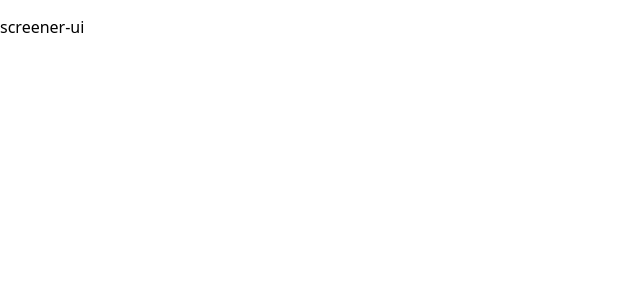
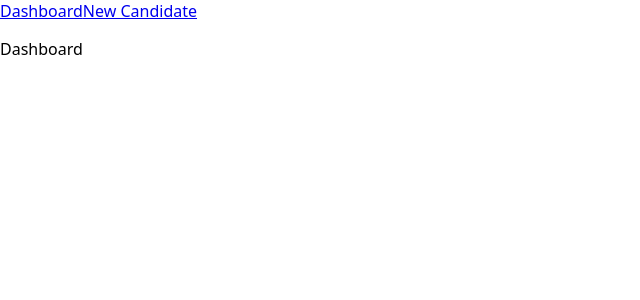
Before and after one commit to Wajkie/screw-u-ats, a React (Vite) app in the folder screener-ui/: page / in a window 1280 px wide. Shown: the top 300 px of the page, without its empty margins (0-640 px from the left). Built offline with nearby package versions, Linux system fonts and the light colour scheme.

Commit message:
feat(screener-ui): frontend scaffold — React Router + TanStack Query (#29)

```diff
--- a/screener-ui/package.json
+++ b/screener-ui/package.json
@@ -10,8 +10,10 @@
     "preview": "vite preview"
   },
   "dependencies": {
+    "@tanstack/react-query": "^5.100.14",
     "react": "^19.2.6",
-    "react-dom": "^19.2.6"
+    "react-dom": "^19.2.6",
+    "react-router-dom": "^7.16.0"
   },
   "devDependencies": {
     "@eslint/js": "^10.0.1",
--- a/screener-ui/src/App.tsx
+++ /dev/null
@@ -1,3 +0,0 @@
-export default function App() {
-  return <p>screener-ui</p>;
-}
--- /dev/null
+++ b/screener-ui/src/components/Layout.tsx
@@ -0,0 +1,15 @@
+import { NavLink, Outlet } from 'react-router-dom';
+
+export default function Layout() {
+  return (
+    <>
+      <nav>
+        <NavLink to="/">Dashboard</NavLink>
+        <NavLink to="/candidates/new">New Candidate</NavLink>
+      </nav>
+      <main>
+        <Outlet />
+      </main>
+    </>
+  );
+}
--- a/screener-ui/src/main.tsx
+++ b/screener-ui/src/main.tsx
@@ -1,10 +1,16 @@
 import { StrictMode } from 'react';
 import { createRoot } from 'react-dom/client';
+import { RouterProvider } from 'react-router-dom';
+import { QueryClient, QueryClientProvider } from '@tanstack/react-query';
+import { router } from './router';
 import './index.css';
-import App from './App.tsx';
+
+const queryClient = new QueryClient();
 
 createRoot(document.getElementById('root')!).render(
   <StrictMode>
-    <App />
+    <QueryClientProvider client={queryClient}>
+      <RouterProvider router={router} />
+    </QueryClientProvider>
   </StrictMode>,
 );
--- /dev/null
+++ b/screener-ui/src/pages/NotFound.tsx
@@ -0,0 +1,3 @@
+export default function NotFound() {
+  return <p>404 — Page not found</p>;
+}
--- /dev/null
+++ b/screener-ui/src/router.tsx
@@ -0,0 +1,22 @@
+import { createBrowserRouter } from 'react-router-dom';
+import Layout from './components/Layout';
+import NotFound from './pages/NotFound';
+
+const Placeholder = ({ label }: { label: string }) => <p>{label}</p>;
+
+export const router = createBrowserRouter([
+  {
+    path: '/',
+    element: <Layout />,
+    errorElement: <NotFound />,
+    children: [
+      { index: true, element: <Placeholder label="Dashboard" /> },
+      { path: 'candidates/new', element: <Placeholder label="New Candidate" /> },
+      { path: 'candidates/:id', element: <Placeholder label="Candidate Detail" /> },
+      { path: 'candidates/:id/jobs/:jobId', element: <Placeholder label="Job Status" /> },
+      { path: 'candidates/:id/reports/:reportId', element: <Placeholder label="Report Detail" /> },
+      { path: 'roles/:role', element: <Placeholder label="Role Leaderboard" /> },
+      { path: '*', element: <NotFound /> },
+    ],
+  },
+]);
```
Also changed, not shown: screener-ui/src/api/client.ts (added, +29 -0 lines), 1 other file (tests, documents, lock files or other folders).
